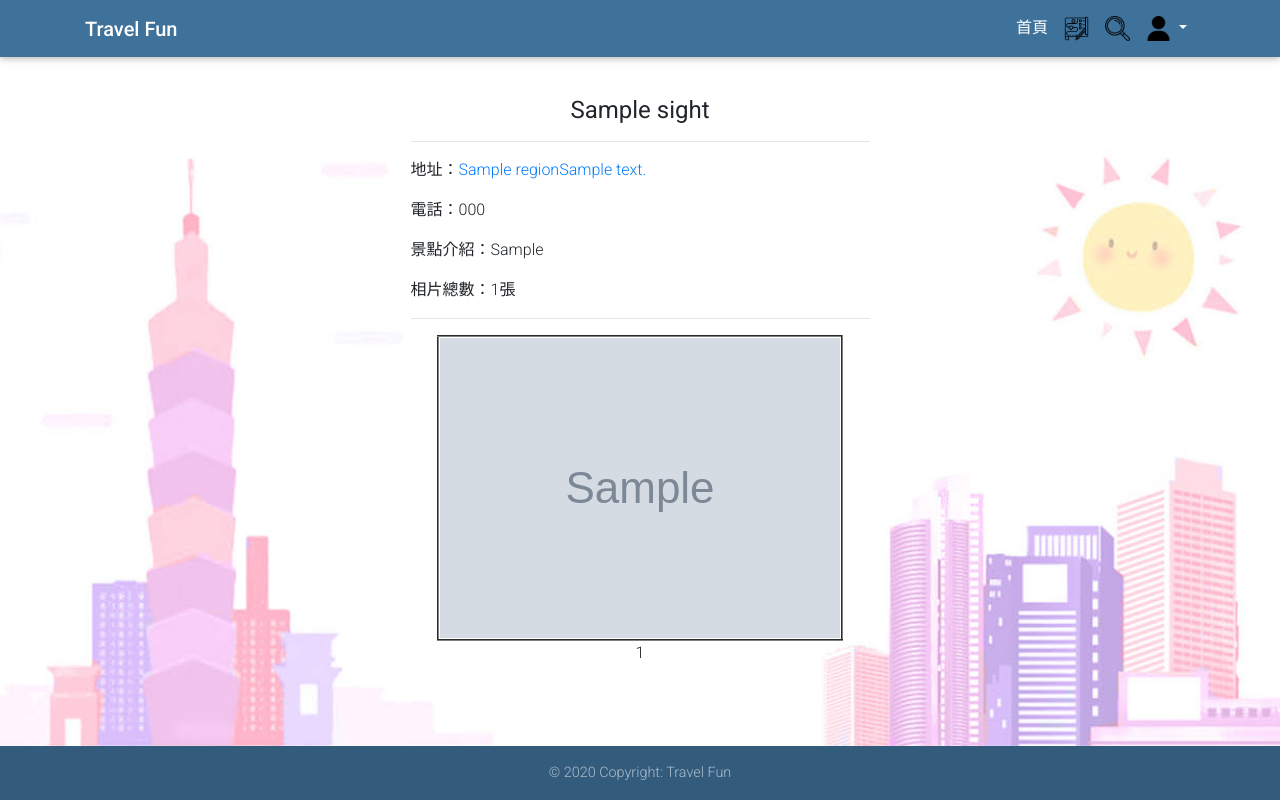
After one commit to sheng1111/travelfun, a PHP site: page /sights.php?sights_id=1 in a window 1280 px wide. The commit adds this page. Run offline with PHP 8.4, Linux system fonts and the light colour scheme; tables that the repository leaves empty or names only in its code hold one stand-in row (values such as "Sample post"); grey boxes marked "Sample" are stand-in pictures; a stand-in replaces the project's code that opens the database connection; some libraries are stand-ins or nearby versions.

Commit message:
Add the func of displaying attractions and modify the func of uploading attractions

```diff
--- a/platform/index.php
+++ b/platform/index.php
@@ -44,7 +44,7 @@ if (isset($_POST['login'])) {
                         <?php if (isset($_SESSION['admin_id'])) { ?>
                             <li class="nav-item p-0"><a class="nav-link disabled">Hi, <?php echo $_SESSION['admin_name']; ?>!</a></li>
                         <?php } ?>
-                        <li class="nav-item p-0"> <a class="nav-link disabled" href="index.php">新增景點</a> </li>
+                        <li class="nav-item p-0"> <a class="nav-link disabled" href="index.php"></a> </li>
                         <!--<li class="nav-link p-0"> <a class="nav-link" href="addsight.php"><img src="../image/addsight.png" alt="新增景點" height="25" width="25"></a> </li>-->
 						<?php if (isset($_SESSION['admin_id'])) { ?>
 						<li class="nav-link p-0"> <a class="nav-link" href="logout.php"><img src="../image/logout.png" alt="登出" height="25" width="25"></a> </li>
--- /dev/null
+++ b/sights.php
@@ -0,0 +1,163 @@
+<?php
+session_start();
+include_once 'dbconnect.php';
+$sql_sights = "SELECT * FROM sights where sights_id ='" . $_GET["sights_id"] . "'";
+$result_sights = mysqli_query($con, $sql_sights);
+$row_sights = mysqli_fetch_assoc($result_sights);
+//取縣市名稱
+$region_id = $row_sights["region_id"];
+$sql_region = "SELECT * FROM region where region_id ='" .$region_id . "'";
+$row_region = mysqli_fetch_assoc(mysqli_query($con, $sql_region));
+
+//取照片
+$sql_photo = "SELECT * FROM photos where sights_id ='" . $_GET["sights_id"] . "'";
+$result_photo = mysqli_query($con, $sql_photo);
+//指定每頁顯示幾筆記錄
+$records_per_page = 2;
+//取得要顯示第幾頁的記錄
+if (isset($_GET["page"]))
+    $page = $_GET["page"];
+else
+    $page = 1;
+//取得記錄數
+$total_records = mysqli_num_rows($result_photo);
+//計算總頁數
+$total_pages = ceil($total_records / $records_per_page);
+//計算本頁第一筆記錄的序號
+$started_record = $records_per_page * ($page - 1);
+//將記錄指標移至本頁第一筆記錄的序號
+if ($total_records != 0)
+    mysqli_data_seek($result_photo, $started_record);
+?>
+<!DOCTYPE html>
+<html>
+
+<head>
+    <meta charset="utf-8">
+    <meta name="viewport" content="width=device-width, initial-scale=1">
+    <meta name="description" content="Travel Fun">
+    <meta name="keywords" content="Travel">
+    <title><?php echo $row_sights["sights_name"]; ?>｜TravelFun</title>
+    <link rel="stylesheet" href="https://use.fontawesome.com/releases/v5.11.2/css/all.css">
+    <link rel="stylesheet" href="https://fonts.googleapis.com/css?family=Roboto:300,400,500,700&display=swap">
+    <link rel="stylesheet" href="https://stackpath.bootstrapcdn.com/bootstrap/4.4.1/css/bootstrap.min.css" integrity="sha384-Vkoo8x4CGsO3+Hhxv8T/Q5PaXtkKtu6ug5TOeNV6gBiFeWPGFN9MuhOf23Q9Ifjh" crossorigin="anonymous">
+    <link rel="stylesheet" href="css/mdb.min.css">
+    <link rel="icon" href="image/favicon.png" type="image/ico" />
+    <link rel="stylesheet" href="css/style.css">
+
+    <link rel="stylesheet" href="https://cdn.jsdelivr.net/gh/fancyapps/fancybox@3.5.7/dist/jquery.fancybox.min.css" />
+
+</head>
+
+<body>
+    <header>
+        <nav class="navbar navbar-expand-lg navbar-dark fixed-top unique-color">
+            <div class="container">
+                <a class="navbar-brand" href="index.php"><strong>Travel Fun</strong></a>
+                <button class="navbar-toggler" type="button" data-toggle="collapse" data-target="#navbarSupportedContent" aria-controls="navbarSupportedContent" aria-expanded="false" aria-label="Toggle navigation">
+                    <span class="navbar-toggler-icon"></span>
+                </button>
+                <div class="collapse navbar-collapse justify-content-end" id="navbarSupportedContent">
+                    <ul class="navbar-nav">
+                        <?php if (isset($_SESSION['user_id'])) { ?>
+                            <li class="nav-item p-0"><a class="nav-link disabled">Hi, <?php echo $_SESSION['user_name']; ?>!</a></li>
+                        <?php } else  ?>
+                        <li class="nav-item p-0"> <a class="nav-link disabled" href="index.php">首頁</a> </li>
+                        <li class="nav-link p-0"> <a class="nav-link" href="#"><img src="image/itinerary.png" alt="itineray" height="25" width="25"></a> </li>
+                        <li class="nav-link p-0"> <a class="nav-link" href="#"><img src="image/search.png" alt="search" height="25" width="25"></a> </li>
+                        <li class="nav-item dropdown">
+                            <a class="nav-link dropdown-toggle" id="navbarDropdownMenuLink-333" data-toggle="dropdown" aria-haspopup="true" aria-expanded="false"><img src="image/login.png" alt="login" height="25" width="25">
+                            </a>
+                            <div class="dropdown-menu dropdown-menu-right dropdown-default" aria-labelledby="navbarDropdownMenuLink-333">
+                                <?php if (isset($_SESSION['user_id'])) { ?>
+                                    <a class="dropdown-item" href="update.php">修改個資</a>
+                                    <a class="dropdown-item" href="logout.php">登出</a>
+                                <?php } else { ?>
+                                    <a class="dropdown-item" href="login.php">登入</a>
+                                    <a class="dropdown-item" href="register.php">註冊</a>
+                                <?php } ?>
+                            </div>
+                        </li>
+                    </ul>
+                </div>
+            </div>
+        </nav>
+    </header>
+
+    <main>
+        <div class="py-md-5">
+            <div class="container">
+                <form class="p-5 col-md-6 offset-md-3" role="form" name="form">
+                    <h4 class="text-center card-title"><b><?php echo $row_sights["sights_name"]; ?></b></h4>
+
+                    <tr>
+                        <td height="4" colspan="2">
+                            <hr>
+                        </td>
+                    </tr>
+                    <tr>
+                        <td colspan="2" align="center" valign="top">
+                            <?php
+                            echo "<p><B>地址：</B><a href='https://www.google.com.tw/maps/place/"  .$row_region["region_name"] .$row_sights["sights_address"] . "'>" .$row_region["region_name"] .$row_sights["sights_address"] . "</a> </p>";
+                            echo "<B>電話：</B>" . $row_sights["sights_tel"] . "</p>";
+                            //echo "<B>HashTag：</B>" . $row_sights["sights_hashtag"] . "</p>";
+                            echo "<B>景點介紹：</B>" . $row_sights["sights_intro"] . "</p>";
+                            echo "<B>相片總數：</B>" . $total_records . "張</p>";
+                            ?>
+                        </td>
+                    </tr>
+                    <hr class="">
+                    <tr>
+                        <td colspan="2" align="center" valign="top">
+                            <?php
+                            //顯示記錄
+                            $j = 1;
+                            echo "<table width='0' border='2' align='center'><tr>";
+                            while ($row_photo = mysqli_fetch_assoc($result_photo) and $j <= $records_per_page) { {
+                                    echo "<td align='center' width='200'>";
+                                    //echo "<img src='./thumbnail/" . $row_photo["photos_files"] . "'>";
+                                    echo "<a data-fancybox='gallery' href='./photos/" . $row_photo["photos_files"] . "'><img src='./thumbnail/" . $row_photo["photos_files"] . "'></a>";
+                                    echo "</a></td>";
+                                    $j++;
+                                }
+                            }
+                            echo "</tr></table>";
+                            ?>
+                        </td>
+                    </tr>
+                    <tr>
+                        <td colspan="2" align="center" valign="top">
+                            <?php
+                            //產生導覽列
+                            echo "<p align='center'>";
+                            if ($page > 1)
+                                echo "<a href='sights.php?sights_id=" . $_GET["sights_id"] . "&page=" . ($page - 1) . "'>上一頁</a> ";
+                            for ($i = 1; $i <= $total_pages; $i++) {
+                                if ($i == $page)
+                                    echo "$i ";
+                                else
+                                    echo "<a href='sights.php?sights_id=" . $_GET["sights_id"] . "&page=$i'>$i</a> ";
+                            }
+                            if ($page < $total_pages)
+                                echo "<a href='sights.php?sights_id=" . $_GET["sights_id"] . "&page=" . ($page + 1) . "'>下一頁</a>";
+                            echo "</p>";
+                            ?>
+                        </td>
+                    </tr>
+                </form>
+            </div>
+        </div>
+    </main>
+
+    <footer class="page-footer font-small unique-color fixed-bottom">
+        <div class="footer-copyright text-center py-3">© 2020 Copyright: Travel Fun</div>
+    </footer>
+
+    <script type="text/javascript" src="js/mdb.min.js"></script>
+    <script src="https://code.jquery.com/jquery-3.4.1.slim.min.js" integrity="sha384-J6qa4849blE2+poT4WnyKhv5vZF5SrPo0iEjwBvKU7imGFAV0wwj1yYfoRSJoZ+n" crossorigin="anonymous"></script>
+    <script src="https://cdn.jsdelivr.net/npm/popper.js@1.16.0/dist/umd/popper.min.js" integrity="sha384-Q6E9RHvbIyZFJoft+2mJbHaEWldlvI9IOYy5n3zV9zzTtmI3UksdQRVvoxMfooAo" crossorigin="anonymous"></script>
+    <script src="https://stackpath.bootstrapcdn.com/bootstrap/4.4.1/js/bootstrap.min.js" integrity="sha384-wfSDF2E50Y2D1uUdj0O3uMBJnjuUD4Ih7YwaYd1iqfktj0Uod8GCExl3Og8ifwB6" crossorigin="anonymous"></script>
+    <script src="https://cdn.jsdelivr.net/gh/fancyapps/fancybox@3.5.7/dist/jquery.fancybox.min.js"></script>
+</body>
+
+</html>
```
Also changed, not shown: css/result.css (+3 -6 lines), platform/addsight.php (+6 -6 lines), result.php (+12 -10 lines), search.php (+3 -10 lines).
